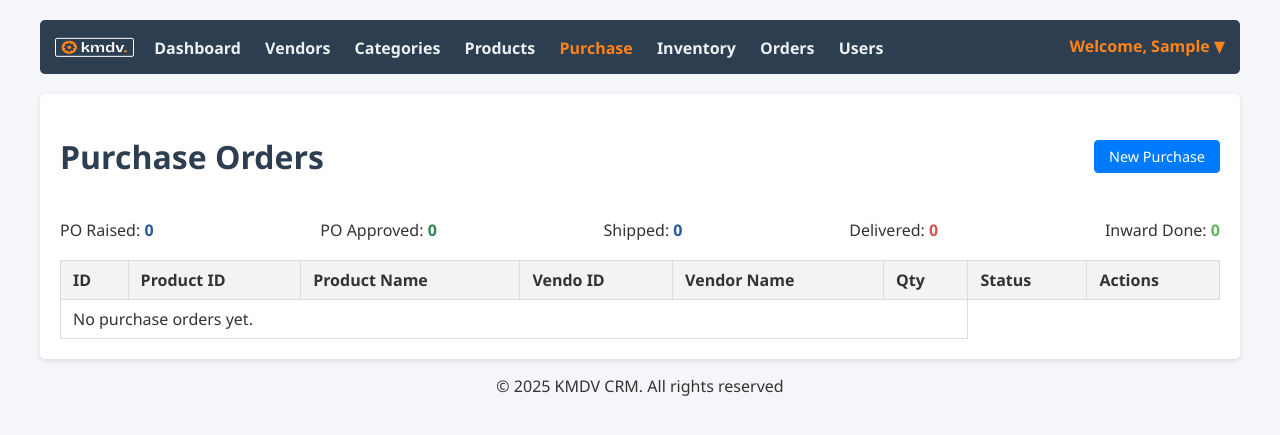
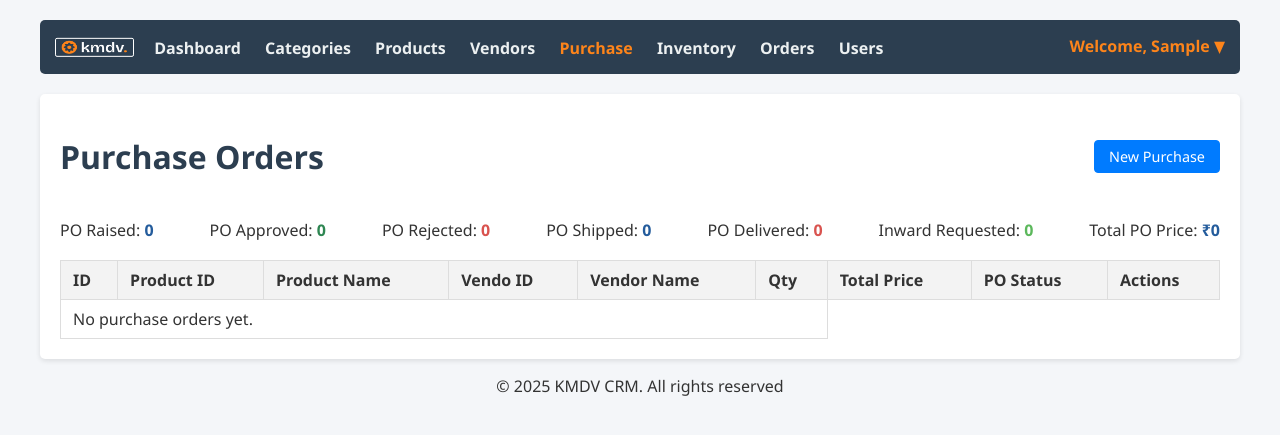
Before and after one commit to KMD-Vignesh/KMDV-CRM, a Django app: page /purchase/ in a window 1280 px wide. Shown: the top 435 px of the page. Run offline with Django 5.2, Linux system fonts and the light colour scheme; the visitor is signed in with stand-in values (Sample User, id 1); data that the repository does not hold is empty.

Commit message:
status function , updated some styles and colors based on status

```diff
--- a/app/models.py
+++ b/app/models.py
@@ -31,13 +31,22 @@ class Product(models.Model):
 
 
 class Inventory(models.Model):
-    product = models.ForeignKey(Product, on_delete=models.CASCADE)
-    vendor = models.ForeignKey(Vendor, on_delete=models.SET_NULL, null=True, blank=True)
+    STATUS_CHOICES = [
+        ('INWARD_REQUESTED', 'Requested'),
+        ('INWARD_APPROVED',  'Approved'),
+        ('INWARD_REJECTED',  'Rejected'),
+        ('INWARD_COMPLETED',  'Completed'),
+    ]
+
+    product        = models.ForeignKey(Product, on_delete=models.CASCADE)
+    vendor         = models.ForeignKey(Vendor, on_delete=models.SET_NULL, null=True, blank=True)
     stock_quantity = models.PositiveIntegerField()
-    last_updated = models.DateTimeField(auto_now=True)
     inward_qty     = models.PositiveIntegerField(default=0)
+    status         = models.CharField(max_length=20, choices=STATUS_CHOICES, default='INWARD_REQUESTED')
+    last_updated   = models.DateTimeField(auto_now=True)
+
     def __str__(self):
-        return f"{self.product.name} - {self.stock_quantity}"
+        return f"{self.product.name} - {self.stock_quantity} ({self.get_status_display()})"
 
 
 class Order(models.Model):
@@ -95,11 +104,12 @@ class UserProfile(models.Model):
 
 class PurchaseOrder(models.Model):
     STATUS_CHOICES = [
-        ('PO_RAISED',  'PO Raised'),
-        ('PO_APPROVED','PO Approved'),
-        ('SHIPPED',    'Shipped'),
-        ('DELIVERED',  'Delivered'),
-        ('INWARD_DONE','Inward Done'),
+        ('PO_RAISED',  'Raised'),
+        ('PO_APPROVED','Approved'),
+        ('PO_REJECTED','Rejected'),
+        ('PO_SHIPPED',    'Shipped'),
+        ('PO_DELIVERED',  'Delivered'),
+        ('INWARD_REQUESTED','Inward Requested'),
     ]
 
     product         = models.ForeignKey('Product', on_delete=models.CASCADE)
--- a/app/static/app/css/table_cont.css
+++ b/app/static/app/css/table_cont.css
@@ -40,6 +40,20 @@
 .dv-table .badge.active {
   background: #27ae60;
 }
+
+/*  Purchase-Order badges  */
+.dv-table .badge.po-raised   { background:#3498db; }
+.dv-table .badge.po-approved { background:#8e44ad; }
+.dv-table .badge.po-rejected { background:#e74c3c; }
+.dv-table .badge.po-shipped  { background:#f39c12; }
+.dv-table .badge.po-delivered{ background:#d55bd3; }
+.dv-table .badge.po-inward-requested { background:#27ae60; }
+
+/*  Inventory badges  */
+.dv-table .badge.inventory-requested  { background:#3498db; }
+.dv-table .badge.inventory-approved   { background:#8e44ad; }
+.dv-table .badge.inventory-rejected   { background:#e74c3c; }
+.dv-table .badge.inventory-completed  { background:#27ae60; }
 
 .dv-table .btn {
   display: inline-block;
--- a/app/templates/app/base/base.html
+++ b/app/templates/app/base/base.html
@@ -14,9 +14,9 @@
         </a>
         {% if user.is_authenticated %}
         <a href="{% url 'dashboard' %}">Dashboard</a>
-        <a href="{% url 'vendor_list' %}">Vendors</a>
         <a href="{% url 'category_list' %}">Categories</a>
         <a href="{% url 'product_list' %}">Products</a>
+        <a href="{% url 'vendor_list' %}">Vendors</a>
         <a href="{% url 'purchase_list' %}">Purchase</a>
         <a href="{% url 'inventory_list' %}">Inventory</a>
         <a href="{% url 'order_list' %}">Orders</a>
--- a/app/templates/app/purchase/purchase_list.html
+++ b/app/templates/app/purchase/purchase_list.html
@@ -16,16 +16,26 @@
     <a class="btn-add" href="{% url 'add_purchase' %}">New Purchase</a>
 </div>
 <div class="page-header">
-  <p>PO Raised: <strong style="color:#245c9c;">{{ summary.PO_RAISED }}</strong></p>
-  <p>PO Approved: <strong style="color:#2e8652;">{{ summary.PO_APPROVED }}</strong></p>
-  <p>Shipped: <strong style="color:#245c9c;">{{ summary.SHIPPED }}</strong></p>
-  <p>Delivered: <strong style="color:#d9534f;">{{ summary.DELIVERED }}</strong></p>
-  <p>Inward Done: <strong style="color:#5cb85c;">{{ summary.INWARD_DONE }}</strong></p>
+  <p>PO&nbsp;Raised: <strong style="color:#245c9c;">{{ summary.PO_RAISED }}</strong></p>
+  <p>PO&nbsp;Approved: <strong style="color:#2e8652;">{{ summary.PO_APPROVED }}</strong></p>
+  <p>PO&nbsp;Rejected: <strong style="color:#d9534f;">{{ summary.PO_REJECTED }}</strong></p>
+  <p>PO&nbsp;Shipped: <strong style="color:#245c9c;">{{ summary.PO_SHIPPED }}</strong></p>
+  <p>PO&nbsp;Delivered: <strong style="color:#d9534f;">{{ summary.PO_DELIVERED }}</strong></p>
+  <p>Inward&nbsp;Requested: <strong style="color:#5cb85c;">{{ summary.INWARD_REQUESTED }}</strong></p>
+  <p>Total&nbsp;PO&nbsp;Price: <strong style="color:#245c9c;">₹{{ grand_total|floatformat:2|indian_comma }}</strong></p>
 </div>
 <table class="dv-table">
   <thead>
     <tr>
-      <th>ID</th><th>Product&nbsp;ID</th><th>Product&nbsp;Name</th><th>Vendo&nbsp;ID</th><th>Vendor&nbsp;Name</th><th>Qty</th><th>Status</th><th>Actions</th>
+      <th>ID</th>
+      <th>Product&nbsp;ID</th>
+      <th>Product&nbsp;Name</th>
+      <th>Vendo&nbsp;ID</th>
+      <th>Vendor&nbsp;Name</th>
+      <th>Qty</th>
+      <th>Total&nbsp;Price</th>
+      <th>PO&nbsp;Status</th>
+      <th>Actions</th>
     </tr>
   </thead>
   <tbody>
@@ -37,7 +47,10 @@
       <td>{{ o.vendor.vendor_id|title }}</td>
       <td>{{ o.vendor.name|title }}</td>
       <td>{{ o.quantity }}</td>
-      <td>{{ o.get_status_display }}</td>
+      <td>₹{{ o.total_price|floatformat:2|indian_comma }}</td>
+      <td>
+  <span class="badge po-{{ o.get_status_display|lower|slugify }}">{{ o.get_status_display }}</span>
+</td>
         <td class="actions">
         <a href="{% url 'edit_purchase' o.pk %}" class="btn">Edit</a>
         <a href="{% url 'delete_purchase' o.pk %}" class="btn danger">Delete</a>
--- a/app/views.py
+++ b/app/views.py
@@ -4,6 +4,7 @@ from django.contrib.auth import get_user_model
 from django.contrib.auth.decorators import login_required
 from django.contrib.auth.models import User
 from django.db.models import F, Q, Sum, DecimalField, ExpressionWrapper
+from django.db.models.manager import BaseManager
 from django.http import JsonResponse
 from django.shortcuts import get_object_or_404, redirect, render
 
@@ -271,7 +272,7 @@ def add_inventory(request):
         vendor_id = request.POST["vendor"]
         qty = request.POST["qty"]
         Inventory.objects.create(
-            product_id=product_id, vendor_id=vendor_id, stock_quantity=qty, inward_qty=qty
+            product_id=product_id, vendor_id=vendor_id, stock_quantity=qty, inward_qty=qty, status=request.POST.get("status", "INWARD_REQUESTED")
         )
         messages.success(
             request,
@@ -279,11 +280,16 @@ def add_inventory(request):
             extra_tags="auto-dismiss page-specific",
         )
         return redirect("inventory_list")
-    products = Product.objects.all()
-    vendors = Vendor.objects.all()
+
     return render(
-        request, "app/inventory/add_inventory.html", {"products": products, "vendors": vendors}
-    )
+    request,
+    "app/inventory/add_inventory.html",
+    {
+        "products": Product.objects.all(),
+        "vendors": Vendor.objects.all(),
+        "status_choices": Inventory.STATUS_CHOICES,
+    }
+)
 
 
 @login_required
@@ -293,6 +299,7 @@ def edit_inventory(request, pk):
         inventory.product_id = request.POST["product"]
         inventory.vendor_id = request.POST["vendor"]
         inventory.stock_quantity = request.POST["qty"]
+        inventory.status = request.POST.get("status", "INWARD_REQUESTED")
         inventory.save()
         messages.success(
             request,
@@ -300,12 +307,15 @@ def edit_inventory(request, pk):
             extra_tags="auto-dismiss page-specific",
         )
         return redirect("inventory_list")
-    products = Product.objects.all()
-    vendors = Vendor.objects.all()
     return render(
-        request,
-        "app/inventory/edit_inventory.html",
-        {"inventory": inventory, "products": products, "vendors": vendors},
+    request,
+    "app/inventory/edit_inventory.html",
+    {
+        "inventory": inventory,
+        "products": Product.objects.all(),
+        "vendors": Vendor.objects.all(),
+        "status_choices": Inventory.STATUS_CHOICES,
+    }
     )
 
 
@@ -629,21 +639,34 @@ def user_reset_password(request, pk):
                   {'form': form, 'user_obj': user})
 
 
+
 @login_required
 def purchase_list(request):
-    orders = PurchaseOrder.objects.select_related('product', 'vendor')
+    orders = (
+        PurchaseOrder.objects
+        .select_related('product', 'vendor')
+        .annotate(
+            total_price=ExpressionWrapper(
+                F('quantity') * F('product__price'),
+                output_field=DecimalField(max_digits=12, decimal_places=2)
+            )
+        )
+    )
 
-    # ---- summary cards ----
+    # existing status totals
     status_totals = dict(
         orders.values('status').annotate(total=Sum('quantity')).values_list('status', 'total')
     )
-    # make sure every status has a value (0 if none)
-    STATUS_KEYS = ['PO_RAISED', 'PO_APPROVED', 'SHIPPED', 'DELIVERED', 'INWARD_DONE']
+    STATUS_KEYS = ['PO_RAISED', 'PO_APPROVED', 'PO_REJECTED', 'PO_SHIPPED', 'PO_DELIVERED', 'INWARD_REQUESTED']
     summary = {k: status_totals.get(k, 0) for k in STATUS_KEYS}
+
+    # NEW: grand total
+    grand_total = orders.aggregate(total=Sum('total_price'))['total'] or 0
 
     return render(request, 'app/purchase/purchase_list.html', {
         'orders': orders,
         'summary': summary,
+        'grand_total': grand_total,
     })
 
 @login_required
```
Also changed, not shown: app/templates/app/inventory/add_inventory.html (+12 -0 lines), app/templates/app/inventory/edit_inventory.html (+13 -0 lines), app/templates/app/inventory/inventory_list.html (+7 -3 lines), app/migrations/0012_inventory_status.py (added), app/migrations/0013_alter_inventory_status_alter_purchaseorder_status.py (added).
